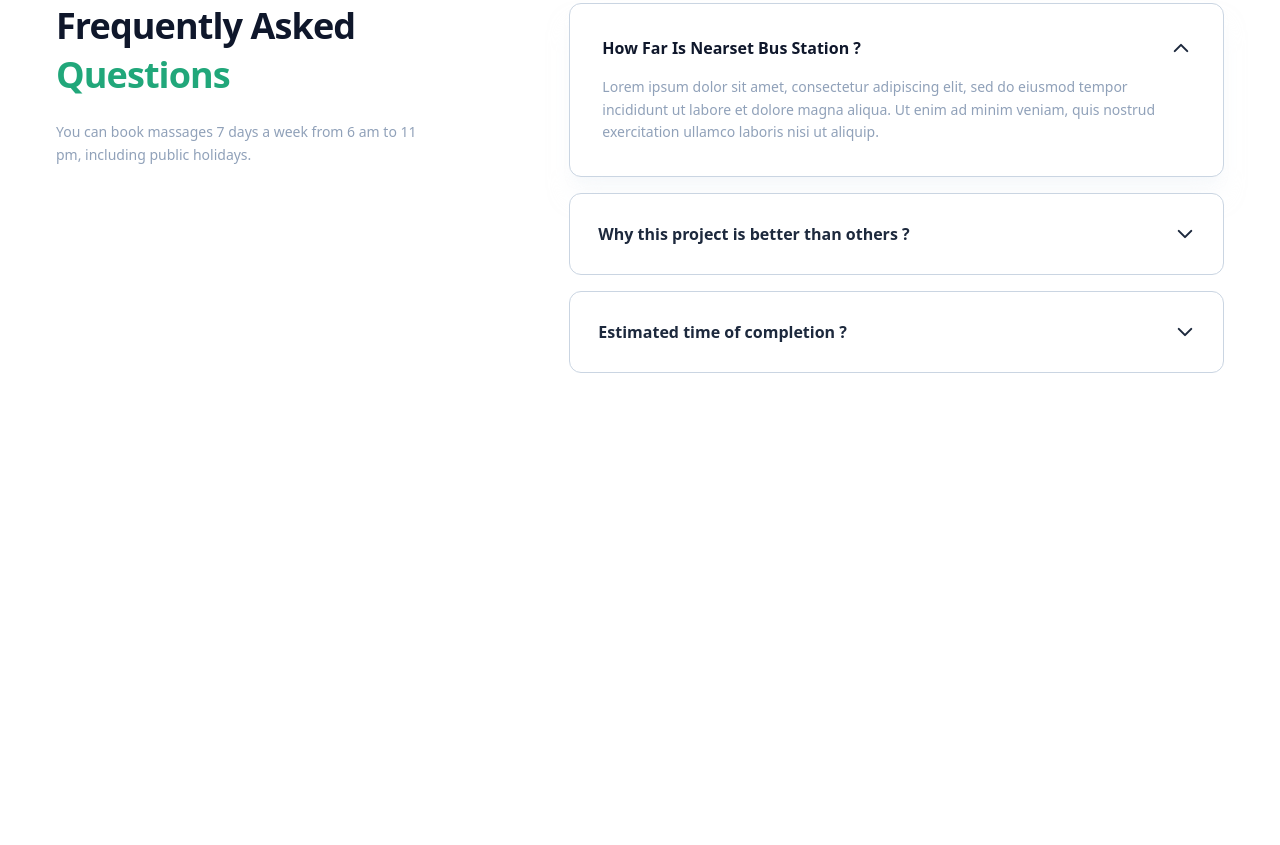
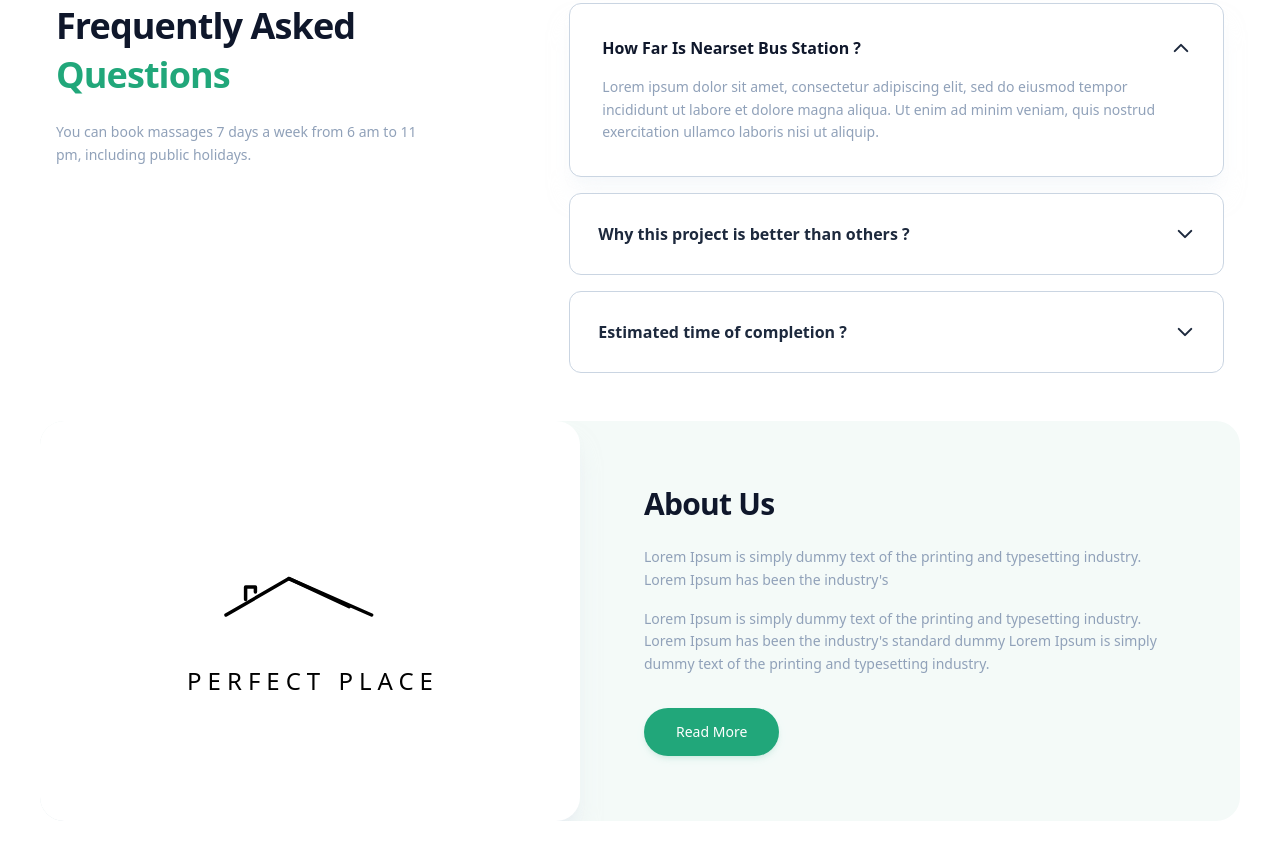
Before and after one commit to kabirovabdullo60-dot/Find-your-perfect-place-to-stay, a website: page index.html in a window 1280 px wide. Shown: the part 1877-2722 px from the top of the page. Before the commit the page ends 2322 px from the top, so only its background shows below. Drawn offline with Linux system fonts and the light colour scheme.

Commit message:
section 5 second_projekt

```diff
--- a/index.html
+++ b/index.html
@@ -276,5 +276,42 @@
         </div>
 
     </div>
+
+    <div class="w-full max-w-[1200px] flex flex-col md:flex-row items-stretch bg-[#f4faf8] rounded-[24px] overflow-hidden">
+
+        <div class="w-full md:w-[45%] bg-white rounded-[24px] shadow-xl shadow-slate-200/50 flex flex-col items-center justify-center p-12 min-h-[320px] md:min-h-[400px] z-10">
+            <div class="flex flex-col items-center justify-center w-full max-w-[280px]">
+                <svg class="w-full h-auto text-black" viewBox="0 0 200 80" fill="none" xmlns="http://www.w3.org/2000/svg">
+                    <path d="M54 39V30H61V33.5" stroke="currentColor" stroke-width="2.5" stroke-linecap="round" stroke-linejoin="round"/>
+                    <path d="M40 50L85 24L144 50" stroke="currentColor" stroke-width="2.5" stroke-linecap="round" stroke-linejoin="round"/>
+                    <path d="M85 24L128 44" stroke="currentColor" stroke-width="2.5" stroke-linecap="round" stroke-linejoin="round"/>
+                </svg>
+                <h3 class="text-xl md:text-2xl font-normal text-black tracking-[0.25em] uppercase text-center mt-2 pl-[0.25em]">
+                    Perfect Place
+                </h3>
+            </div>
+        </div>
+
+        <div class="w-full md:w-[55%] p-8 md:p-12 lg:p-16 flex flex-col justify-center items-start">
+
+            <h2 class="text-2xl md:text-3xl font-bold text-slate-900 mb-6 tracking-tight">
+                About Us
+            </h2>
+
+            <p class="text-xs md:text-sm text-slate-400 leading-relaxed mb-4 max-w-xl">
+                Lorem Ipsum is simply dummy text of the printing and typesetting industry. Lorem Ipsum has been the industry's
+            </p>
+
+            <p class="text-xs md:text-sm text-slate-400 leading-relaxed mb-8 max-w-xl">
+                Lorem Ipsum is simply dummy text of the printing and typesetting industry. Lorem Ipsum has been the industry's standard dummy Lorem Ipsum is simply dummy text of the printing and typesetting industry.
+            </p>
+
+            <button class="bg-[#21a77a] hover:bg-[#1b8e67] text-white text-xs md:text-sm font-medium px-8 py-3.5 rounded-full transition-all shadow-md shadow-emerald-600/10">
+                Read More
+            </button>
+
+        </div>
+
+    </div>
 </body>
 </html>
```
Also changed, not shown: src/output.css.
